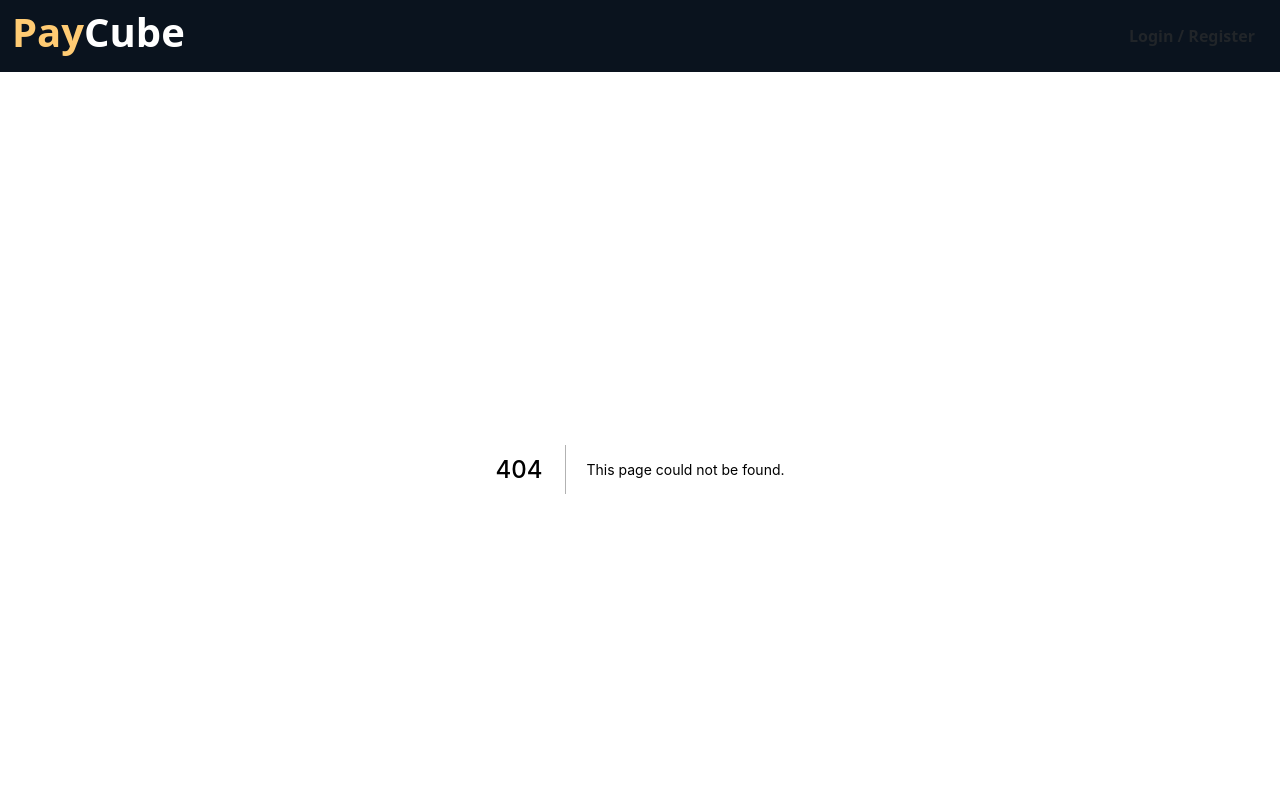
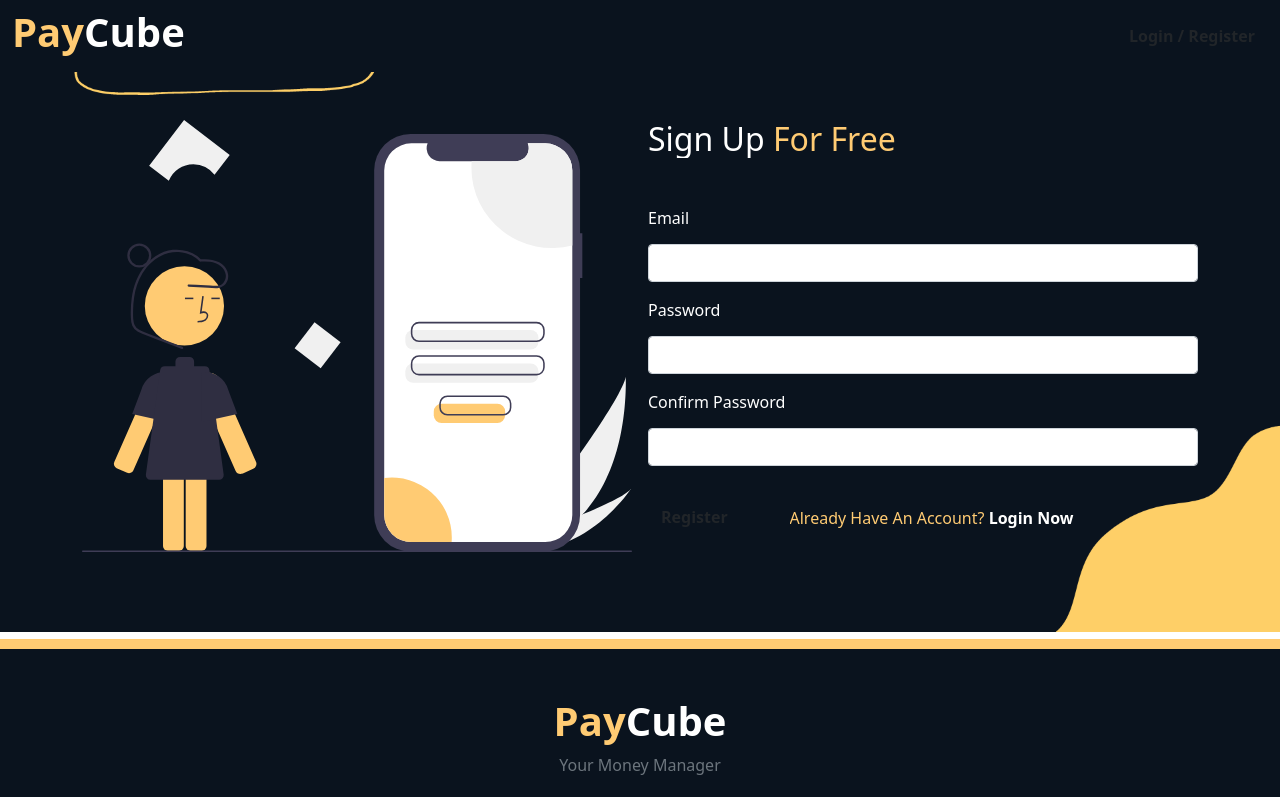
Before and after one commit to CodersComrade/paycube, a Next.js app: page /register in a window 1280 px wide. Before the commit this address had no page. Shown: the top 797 px of the page. Built offline with nearby package versions, Linux system fonts and the light colour scheme.

Commit message:
login and registration page added

```diff
--- a/components/Features.js
+++ b/components/Features.js
@@ -42,7 +42,7 @@ const Features = () => {
                             </div>
                             <div className="col-md-5">
                                 <div className="card-body">
-                                    <h3 className="card-title text-white feature-title mb-4">Keep Track <span className="feature-title-color">Your Exenditure</span></h3>
+                                    <h3 className="card-title text-white feature-title mb-4">Keep Track <span className="feature-title-color">Your Expenditure</span></h3>
                                     <p className="card-text text-muted">It’s easy to make this part of your everyday routine thanks to expense tracker apps that help you manage your money on the go. These apps certainly overlap with budgeting apps, but while the latter provide a big-picture view of your finances, expense tracker apps put more of an emphasis on your spending. These apps usually categorize your expenses and help you get a good idea of your purchasing behavior.</p>
                                 </div>
                             </div>
--- a/components/Mainbanner.js
+++ b/components/Mainbanner.js
@@ -1,3 +1,4 @@
+import Link from "next/link";
 
 const Mainbanner = () => {
     return (
@@ -12,7 +13,9 @@ const Mainbanner = () => {
                             <div className='banner-texts mt-3'>
                                 <h1 className='banner-title mb-3'>Make <span className='title-color'>Money Management</span> More <span className='title-color'>Easier</span></h1>
                                 <p className='text-muted'>Annual income twenty pounds, annual expenditure nineteen six, result happiness. Annual income twenty pounds, annual expenditure twenty pound ought and six, result misery. --Charles Dickens</p>
-                                <button className='btn btn-bg mt-4 fw-bold'>Sign Up For Free</button>
+                                <Link href="/register">
+                                    <button className='btn btn-bg mt-4 fw-bold'>Sign Up For Free</button>
+                                </Link>
                             </div>
                         </div>
                     </div>
--- a/components/Navbar.js
+++ b/components/Navbar.js
@@ -7,7 +7,7 @@ const Navbar = () => {
                 <div className="container-fluid">
                     <Link className="navbar-brand" href="/"><h1 className='logo fw-bold'><span className='logo-color'>Pay</span>Cube</h1></Link>
                     <div className='ms-auto'>
-                        <Link href="/login">
+                        <Link href="/register">
                             <button className='btn btn-bg fw-bold'>Login / Register</button>
                         </Link>
                     </div>
--- a/pages/_app.js
+++ b/pages/_app.js
@@ -5,10 +5,12 @@ import '../styles/subbanner.css'
 import '../styles/features.css'
 import '../styles/app.css'
 import '../styles/footer.css'
+import '../styles/registration-login.css'
 
 import Head from 'next/head'
 import Script from 'next/script'
 import Navbar from '../components/Navbar'
+import Footer from '../components/Footer'
 
 function MyApp({ Component, pageProps }) {
   return <>
@@ -18,6 +20,7 @@ function MyApp({ Component, pageProps }) {
     <Navbar></Navbar>
     <Script id="bootstrap-cdn" src="https://cdn.jsdelivr.net/npm/bootstrap@5.1.3/dist/js/bootstrap.bundle.min.js" integrity="sha384-ka7Sk0Gln4gmtz2MlQnikT1wXgYsOg+OMhuP+IlRH9sENBO0LRn5q+8nbTov4+1p" crossOrigin="anonymous"></Script>
     <Component {...pageProps} />
+    <Footer></Footer>
   </>
 }
 
--- a/pages/index.js
+++ b/pages/index.js
@@ -1,7 +1,6 @@
 import Head from 'next/head'
 import App from '../components/app'
 import Features from '../components/Features'
-import Footer from '../components/Footer'
 import Mainbanner from '../components/Mainbanner'
 import Subbanner from '../components/Subbanner'
 
@@ -17,7 +16,6 @@ export default function Home() {
       <Subbanner></Subbanner>
       <Features></Features>
       <App></App>
-      <Footer></Footer>
     </div>
   )
 }
--- /dev/null
+++ b/pages/register.js
@@ -0,0 +1,42 @@
+import Link from "next/link";
+
+const Register = () => {
+    return (
+        <>
+            <div className="container-fluid registration-page py-5  ">
+                <div className="container">
+                    <div className="row g-3">
+                        <div className="col-md-6">
+                            <img src="register.svg" className="img-fluid" alt="register" />
+                        </div>
+                        <div className="col-md-6">
+                            <h2 className="rl-title text-white mb-5">Sign Up <span className="rl-title-color">For Free</span></h2>
+                            <form className="row g-3">
+                                <div className="col-md-12">
+                                    <label htmlFor="inputEmail4" className="form-label text-white">Email</label>
+                                    <input type="email" className="form-control" id="inputEmail4" autoComplete="off" />
+                                </div>
+                                <div className="col-md-12">
+                                    <label htmlFor="inputPassword4" className="form-label text-white">Password</label>
+                                    <input type="password" className="form-control" id="inputPassword4" autoComplete="off" />
+                                </div>
+                                <div className="col-md-12">
+                                    <label htmlFor="inputConfirmPassword4" className="form-label text-white">Confirm Password</label>
+                                    <input type="password" className="form-control" id="inputConfirmPassword4" autoComplete="off" />
+                                </div>
+                                <div className="col-md-3">
+                                    <input type="submit" className="btn btn-bg fw-bold mt-3 mb-5" value="Register" />
+                                </div>
+                                <div className="col-md-9">
+                                    <p className="redirect-text mt-4">Already Have An Account? <Link href="/login"><span className="text-white fw-bold go-login">Login Now</span></Link> </p>
+                                </div>
+                            </form>
+                        </div>
+                    </div>
+                </div>
+            </div>
+        </>
+    );
+};
+
+export default Register;
--- a/styles/footer.css
+++ b/styles/footer.css
@@ -14,7 +14,7 @@
 }
 
 .divider {
-    margin-top: 15px;
+    margin-top: 7px;
     height: 10px;
     background-color: #FFCB73;
 }
--- a/styles/navbar.css
+++ b/styles/navbar.css
@@ -5,6 +5,7 @@
 .logo {
     color: white;
     overflow: hidden;
+    cursor: pointer;
 }
 
 .logo-color {
--- /dev/null
+++ b/styles/registration-login.css
@@ -0,0 +1,32 @@
+.registration-page {
+    background-image: url("/feature3bg.png");
+    height: 100vh auto;
+    background-position: center;
+    background-repeat: no-repeat;
+    background-size: cover;
+}
+
+.login-page {
+    background-image: url("/feature2bg.png");
+    height: 100vh auto;
+    background-position: center;
+    background-repeat: no-repeat;
+    background-size: cover;
+}
+
+.rl-title {
+    font-size: 2rem;
+    overflow: hidden;
+}
+
+.rl-title-color {
+    color: #FFCB73;
+}
+
+.redirect-text {
+    color: #FFCB73;
+}
+
+.go-login {
+    cursor: pointer;
+}
```
Also changed, not shown: pages/login.js (added, +38 -0 lines), public/login.svg (added), public/register.svg (added).
